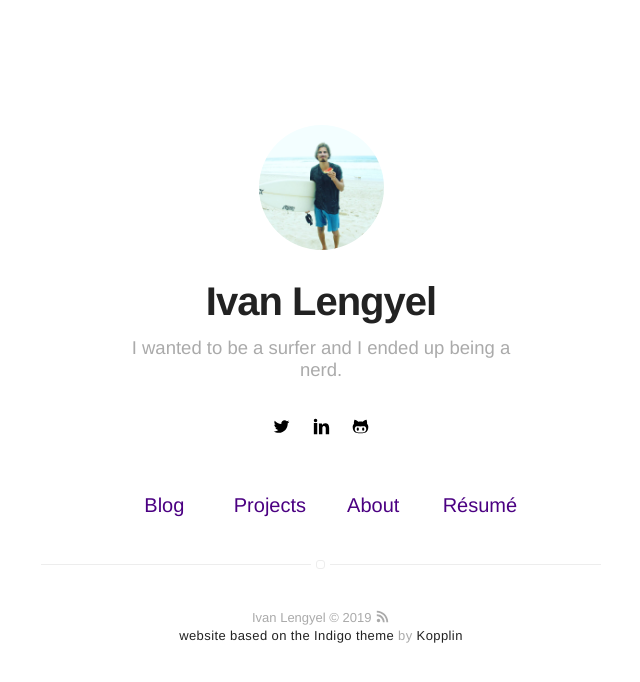
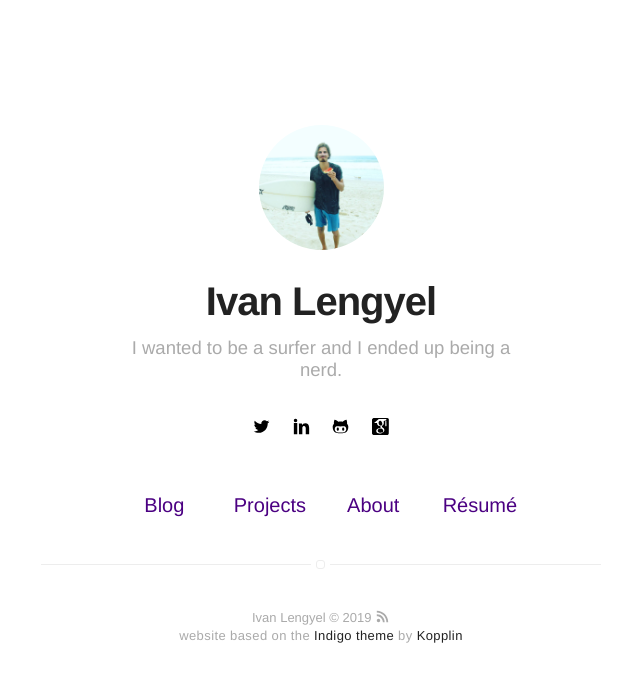
Before and after one commit to ivanlen/ivanlen.github.io, a Jekyll site: the page built from index.html, in a window 1280 px wide. Shown: the top 682 px of the page, without its empty margins (319-959 px from the left). Built offline with Jekyll 4.4.1, drawn with Linux system fonts in a browser that asks for light colours; some of the changed lines change nothing that is shown.

Commit message:
new icon goglescholar and google analytics

```diff
--- a/_config.yml
+++ b/_config.yml
@@ -23,7 +23,7 @@ url: http://ivanlen.github.io
 permalink: /:title/
 
 # To enable google analytics, supply your token below
-# analytics-google: 'UA-MYANALYTICS'
+analytics-google: 'UA-135031853-1'
 
 # To enable piwik tracking, supply your url & site ID below
 # analytics-piwik-url: 'piwik.my-host.com'
@@ -38,6 +38,7 @@ disqus:
 #facebook: myfacebook
 twitter: ivanlen
 # google: mygoogle
+googlescholar: w8vy_PoAAAAJ
 # instagram: myinstagram
 # pinterest: mypinterest
 linkedin: ivan-lengyel
@@ -53,7 +54,7 @@ github: ivanlen
 # vimeo: myvimeo
 # lanyrd: mylanyrd
 # email: myemail@gmail.com
-scholar: w8vy_PoAAAAJ&hl
+
 
 authors:
     johndoe:
--- a/_includes/footer.html
+++ b/_includes/footer.html
@@ -2,6 +2,6 @@
     {{ site.name }} © {{ site.time | date: '%Y' }} <a class="link" href="{{ site.url }}/feed.xml" target="_blank"><svg class="icon icon-rss"><use xlink:href="#icon-rss"></use></svg></a>
 
     <p class="extra">
-        <a class="link" href="https://github.com/sergiokopplin/indigo">website based on the Indigo theme</a> by <a class="link" href="https://github.com/sergiokopplin/indigo">Kopplin</a>
+        website based on the  <a class="link" href="https://github.com/sergiokopplin/indigo">Indigo theme</a> by <a class="link" href="https://github.com/sergiokopplin/indigo">Kopplin</a>
     </p>
 </footer>
--- a/_includes/icons.html
+++ b/_includes/icons.html
@@ -103,5 +103,22 @@
 <path clip-rule="evenodd" d="M10.8,22.8V26h5v2h-5h-3h-5v-2h5v-3.2C3.4,22.2,0,18.7,0,14.4v-3  c0-0.1,0-0.3,0-0.4h2.8c0,0.3-0.1,0.6-0.1,0.9V14c0,3.3,2.9,6,6.5,6c3.6,0,6.5-2.7,6.5-6v-2.1c0-0.3,0-0.6-0.1-0.9h2.8  c0,0.1,0,0.3,0,0.4v3C18.6,18.7,15.2,22.2,10.8,22.8z M9.3,18c-2.5,0-4.5-2-4.5-4.5v-9C4.8,2,6.8,0,9.3,0s4.5,2,4.5,4.5v9  C13.8,16,11.8,18,9.3,18z" fill="#0D0D0D" fill-rule="evenodd"/>
 </symbol>
 
+<symbol id="icon-googlescholar" viewBox="0 0 40 40">
+<title>googlescholar</title>
+<path d="M19.3,17.9c-0.7-0.2-1.6-0.9-2-1.5c-1.3-1.7-2-4.5-1.7-6.4c0.2-1.6,0.9-2.6,2-3.2c0.6-0.3,0.7-0.3,1.6-0.3s1.1,0,1.6,0.3
+	c1.6,0.8,2.8,2.9,3.3,5.6c0.2,1.2,0.2,2.6-0.2,3.5c-0.3,0.8-0.9,1.5-1.7,1.9C21.3,18.1,20.1,18.2,19.3,17.9z M19,34.6
+	c-1.7-0.3-3.2-0.9-4.2-1.8c-1.5-1.4-1.9-3.7-0.7-5.4c1-1.5,3.3-2.5,6.4-2.6l1.5-0.1l1.1,0.8c2.6,1.9,3.6,3.5,3.3,5.4
+	c-0.3,1.8-1.6,3-3.8,3.5C21.8,34.7,19.8,34.8,19,34.6z M20.1,36.4c3.4-0.3,6.2-1.7,7.6-3.8c1.7-2.3,1.8-5,0.5-7.3
+	c-0.5-0.8-1.1-1.4-2.5-2.5c-1.5-1.2-2.1-1.8-2.3-2.3c-0.4-1-0.1-1.5,1.8-3.4c1.2-1.2,1.6-1.7,1.9-2.1c0.5-1.1,0.7-1.7,0.7-3
+	c0-1.2-0.2-2-0.6-2.9C27.1,8.8,27,8.6,27,8.6c0.5-0.4,5-3.9,5-3.9c0.2,0,0,1.4-0.3,2.2c-0.3,0.5-0.3,0.6-0.3,3.6
+	c-0.1,5-0.1,7.6,0.1,8.1c0.4,1.3,1.8,1.5,2.3,0.3c0.2-0.5,0.2-0.6,0.2-3.1c0-1.8-0.1-3.1-0.2-4.1c-0.1-1.2-0.2-1.6-0.1-2.6
+	c0.1-1.3,0.1-1.5-0.3-2.6C33.1,5.9,33,5.5,33,5c0-0.9,0.2-1.4,1.1-2c0.4-0.3,0.7-0.5,0.7-0.6c0,0-4.2-0.1-9.4-0.1H16l-5.6,4.8
+	L4.9,12h3.5h3.5l0.1,1c0.1,1.9,0.6,3,1.9,4.2c1.4,1.4,2.7,1.9,4.8,1.9h1.2l-0.1,0.4c-0.4,1.1-0.2,2.1,0.5,3.2
+	c0.2,0.4,0.4,0.7,0.4,0.7s-0.2,0.1-0.5,0.1c-0.8,0-3.2,0.4-4.3,0.7c-3.7,1-5.9,3.3-5.9,6.2c0,2.6,1.9,4.7,5.1,5.5
+	C16.8,36.5,18.3,36.6,20.1,36.4z M3.3,39.9c-1.5-0.3-2.7-1.4-3.1-2.8C0,36.4,0,36,0,20S0,3.6,0.2,3c0.4-1.3,1.2-2.2,2.5-2.7L3.3,0
+	h16.3c18,0,16.9-0.1,18.1,0.6c0.7,0.4,1.2,1,1.6,1.8l0.3,0.7v16.6c0,16.3,0,16.6-0.2,17.3c-0.4,1.3-1.3,2.3-2.6,2.8
+	C36.3,40,35.6,40,20.1,40C7.8,40,3.7,40,3.3,39.9z" />
+</symbol>
+
 </defs>
 </svg>
--- a/_includes/social-links.html
+++ b/_includes/social-links.html
@@ -106,4 +106,10 @@
             <svg class="icon icon-mail"><use xlink:href="#icon-mail"></use></svg>
         </a>
     {% endif %}
+
+    {% if site.googlescholar %}
+    <a class="link" data-title="scholar.google.com/citations?user=/{{ site.googlescholar }}" href="https://scholar.google.com/citations?user={{ site.googlescholar }}" target="_blank">
+        <svg class="icon icon-googlescholar"><use xlink:href="#icon-googlescholar"></use></svg>
+    </a>
+    {% endif %}
 </div>
```
